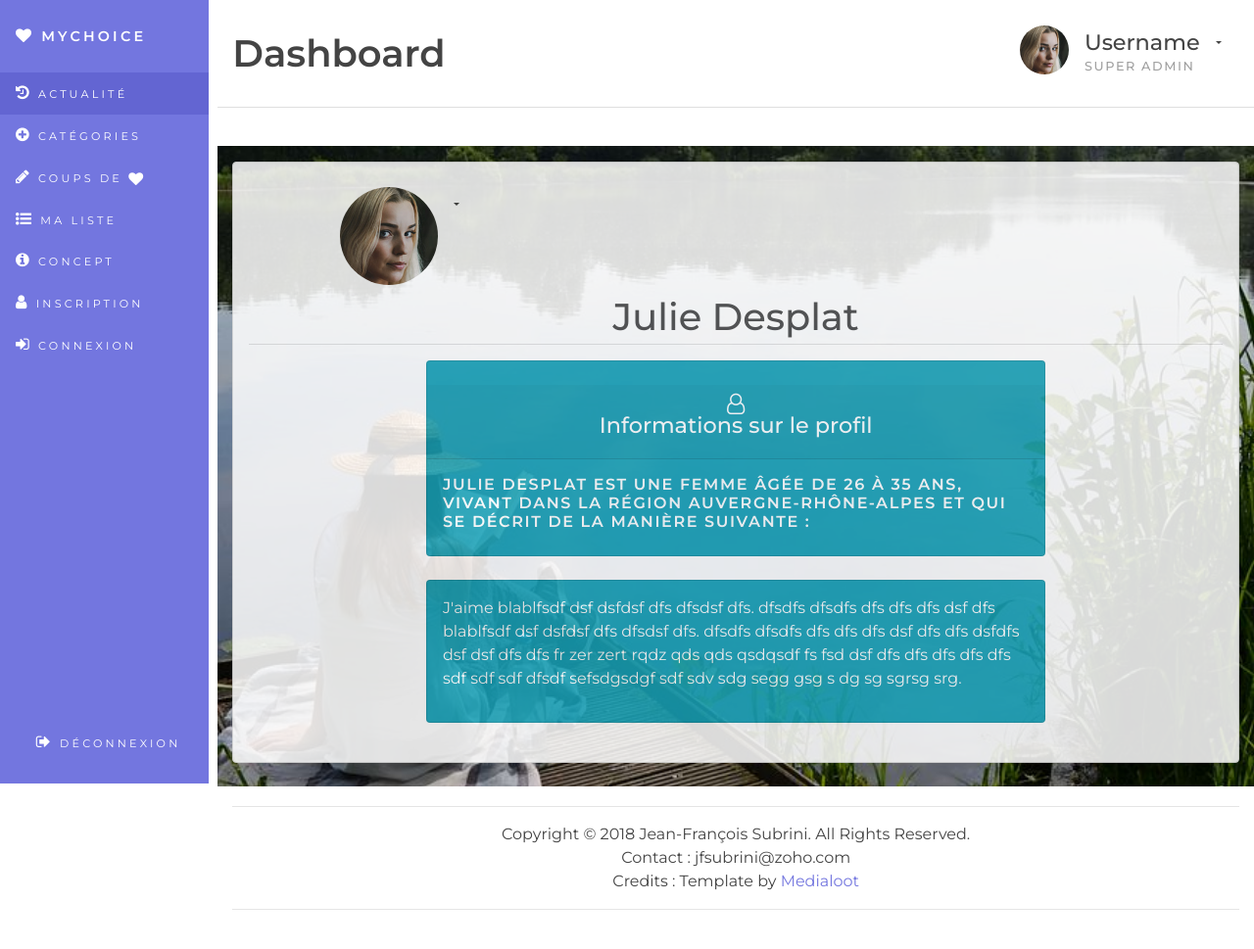
After one commit to jfsubrini/project_13_mychoice, a Django app: page /profile/ in a window 1280 px wide. The commit adds this page. Shown: the whole page at 98% size. Run offline with Django 3.2, Linux system fonts and the light colour scheme; some libraries are stand-ins or nearby versions.

Commit message:
Creating the profile template.

```diff
--- /dev/null
+++ b/mychoice/culture/templates/culture/profile.html
@@ -0,0 +1,43 @@
+{% extends 'culture/base.html' %}
+{% block title %}Créez un compte{% endblock title %}
+{% block content %}
+{% load static %}
+
+<section class="row register_img">
+	<div class="col-sm-12 transparency2">
+		<section class="row">
+			<div class="col-12">
+				<div class="card mb-4">
+					<div class="card-block">
+						<div class="dropdown user-dropdown col-md-6 col-lg-3 text-center text-md-right"><a class="btn btn-stripped dropdown-toggle" href="#" id="dropdownMenuLink" data-toggle="dropdown" aria-haspopup="true" aria-expanded="false">
+						<img src="{% static 'culture/images/profile-pic.jpg' %}" alt="profile photo" class="circle float-left profile-photo" width="100" height="auto">
+						</a>
+						<div class="dropdown-menu dropdown-menu-right" style="margin-right: 1.5rem;" aria-labelledby="dropdownMenuLink">
+							 <a class="dropdown-item" href="#"><em class="fa fa-user-circle mr-1"></em> Voir son Profil</a>
+						     <a class="dropdown-item" href="#"><em class="fa fa-pencil mr-1"></em> Voir ses <span class="fa fa-heart fa-lg"></span></a>
+						</div>
+					</div>
+						<h2 class="card-title text-center">Julie Desplat</h2>
+						<div class="col-lg-8 offset-lg-2 mb-4">
+							<div class="card text-white bg-info"><br>
+								<div class="card-header text-center fa fa-user-o fa-lg"><h4>Informations sur le profil</h4></div>
+								<div class="card-block">
+									<h5>Julie Desplat est une femme âgée de 26 à 35 ans, vivant dans la région Auvergne-Rhône-Alpes et qui se décrit de la manière suivante :</h5>
+								</div>
+							</div>
+						</div>
+						<div class="col-lg-8 offset-lg-2 mb-4">
+							<div class="card text-white bg-info">
+								<div class="card-block">
+									<p>J'aime blablfsdf dsf dsfdsf dfs dfsdsf dfs. dfsdfs dfsdfs dfs dfs dfs dsf dfs blablfsdf dsf dsfdsf dfs dfsdsf dfs. dfsdfs dfsdfs dfs dfs dfs dsf dfs dfs dsfdfs dsf dsf dfs dfs fr zer zert rqdz qds qds qsdqsdf fs fsd dsf dfs dfs dfs dfs dfs sdf sdf sdf dfsdf sefsdgsdgf sdf sdv sdg segg  gsg s dg sg sgrsg srg.</p>
+								</div>
+							</div>
+						</div>
+					</div>
+				</div>
+			</div>
+		</section>
+	</div>
+</section>
+
+{% endblock content %}
--- a/mychoice/culture/urls.py
+++ b/mychoice/culture/urls.py
@@ -25,6 +25,9 @@ urlpatterns = [
     path('categories/', TemplateView.as_view(template_name='culture/categories.html'), name='categories'),
     path('productinfo/', TemplateView.as_view(template_name='culture/productinfo.html'), name='productinfo'),
     # path('productinfo/<int:pk>/', views.ProductInfo.as_view(), name='productinfo'),
+    path('profile/', TemplateView.as_view(template_name='culture/profile.html'), name='profile'),
+    # path('profile/<int:pk>/', views.Profile.as_view(), name='profile'),
+
 
     # path('account/', views.account, name='account'),
     # path('account/register/', views.register, name='register'),
```
Also changed, not shown: mychoice/culture/templates/culture/mylist.html (+8 -8 lines), mychoice/culture/views.py (+8 -0 lines).
